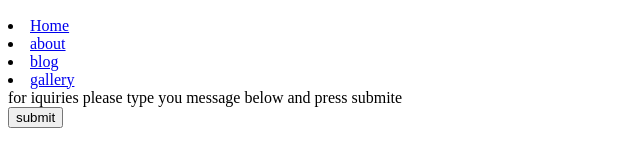
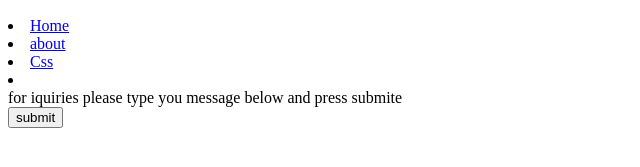
Before and after one commit to isaiahksamz/isaiah-sam, a plain HTML site: page about.html in a window 1280 px wide. Shown: the part 145-312 px from the top of the page, 0-640 px from the left. Drawn offline with Linux system fonts and the light colour scheme.

Commit message:
Update about.html

```diff
--- a/about.html
+++ b/about.html
@@ -26,8 +26,8 @@
     </style>
     <li class="current"><a href="index.html">Home</a></li>
         <li><a href="about.html">about</a></li>
-        <li><a href="blog.html">blog</a></li>
-        <li><a href="gallery.html">gallery</a></li>
+        <li><a href="Css.html">Css</a></li>
+        <li><a href=".html"></a></li>
 
         for iquiries please type you message below and press submite
         <form action="sample-page-handler.html">
```
